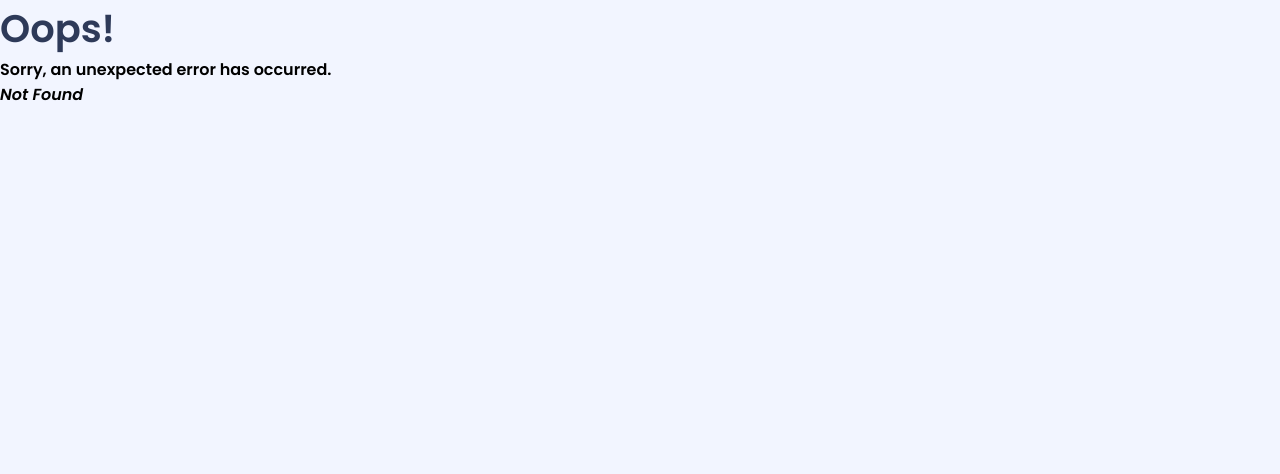
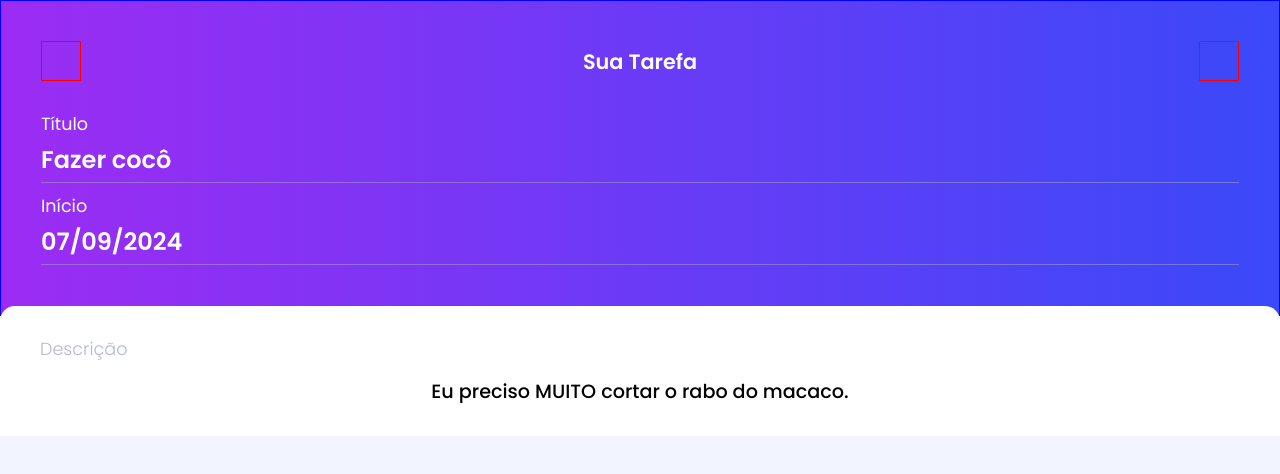
Before and after one commit to while-kaique/estagio_jackexperts, a React (Vite) app in the folder project-jackexpert/: page /projects/1/tasks/1 in a window 1280 px wide. Before the commit this address had no page. Shown: the top 474 px of the page. Built offline with nearby package versions, Linux system fonts and the light colour scheme.

Commit message:
Front-end semi concluído

```diff
--- a/project-jackexpert/src/pages/Home.jsx
+++ b/project-jackexpert/src/pages/Home.jsx
@@ -1,6 +1,6 @@
 
 import { useState, useRef } from 'react';
-import '../components_css/Home.css'
+import '../pages_css/Home.css'
 import CardScroll from '../sub_elements/CardScroll';
 import { CgMathMinus } from "react-icons/cg";
 
--- /dev/null
+++ b/project-jackexpert/src/pages/Task.jsx
@@ -0,0 +1,72 @@
+
+// import { useParams } from "react-router-dom"
+
+import { Link, useNavigate } from 'react-router-dom'
+import '../pages_css/Task.css'
+import { useState } from 'react'
+
+const Task = () => {
+
+  const navigate = useNavigate()
+
+  const init_task = {title: 'Fazer cocô', startTime: '07/09/2024', endTime: '07/09/2024', description: 'Eu preciso MUITO cortar o rabo do macaco.'}
+  const [task, setTask] = useState(init_task)
+  const [confirmScreen, setConfirmScreen] = useState(false)
+  // const { taskId, projectId } = useParams()
+
+  const handleSave = () => {
+    setConfirmScreen(true)
+  }
+  const handleYes = () =>{
+    setConfirmScreen(false)
+    navigate('/')
+  }
+  const handleNo = ()=>{
+    setConfirmScreen(false)
+  }
+
+  return (
+    <div className="task">
+
+      {/* HEADER DO CARD */}
+      {confirmScreen ?
+      <div className="confirmSave">
+        <div className="confirmCard">
+          <h1>Tem certeza que deseja salvar essas informações?</h1>
+          <div className="button">
+            <div id='yes' onClick={()=>{handleYes()}}><p>Sim</p></div>
+            <div id='no'  onClick={()=>{handleNo()}}><p>Não</p></div>
+          </div>
+        </div>
+      </div> : null}
+      <section className="cardHeader">
+        <div className="init">
+          <Link to={'/'}>
+            <div className="back_icon"></div>
+          </Link>
+          <h1 id='init_title'>Sua Tarefa</h1>
+          <div className="save" onClick={()=>{handleSave()}}></div>
+          </div>
+        <section className="title">
+          <h1>Título</h1>
+          <h2>{task.title}</h2>
+        </section>
+        <section className="date">
+          <h1>Início</h1>
+          <h2>{task.startTime}</h2>
+        </section>
+      </section>
+
+      {/* DESCRIÇÃO DO CARD */}
+      <section className="cardDesc">
+        <section className="desc">
+          <h1>Descrição</h1>
+          <p>{task.description}</p>
+        </section>
+      </section>
+
+    </div>
+  )
+}
+
+export default Task
--- a/project-jackexpert/src/pages/Tasks.jsx
+++ /dev/null
@@ -1,9 +0,0 @@
-
-
-const Tasks = () => {
-  return (
-    <h1>Tasks</h1>
-  )
-}
-
-export default Tasks
--- a/project-jackexpert/src/components_css/Home.css
+++ b/project-jackexpert/src/pages_css/Home.css
@@ -2,7 +2,6 @@ section.initInfo {
     margin-left: 10vw;
     margin-bottom: 70px;
 }
-
 .initInfo p{
     padding-top: 4px;
     font-size: 1.1rem;
--- /dev/null
+++ b/project-jackexpert/src/pages_css/Task.css
@@ -0,0 +1,156 @@
+.task .cardHeader{
+
+    width: 100%;
+    border: 1px solid blue;
+    background-image: linear-gradient(to right, #9C2CF3, #3A49F9);
+    padding: 20px 40px;
+    padding-bottom: 50px;
+
+    color: white;
+
+    z-index: 0;
+}
+
+.task .init{
+    display: flex;
+    justify-content: space-between;
+    align-items: center;
+
+    margin: auto;
+    padding: 20px 0px;
+
+}
+.task .init .back_icon{
+    width: 40px;
+    height: 40px;
+    border: 1px solid rgb(255, 0, 0);
+
+    cursor: pointer;
+}
+.task .cardHeader h1{
+    color: white;
+    font-size: 1.3rem;
+}
+.task .cardHeader .save{
+    width: 40px;
+    height: 40px;
+    border: 1px solid rgb(255, 0, 0);
+
+    cursor: pointer;
+}
+
+
+.cardHeader .title, .cardHeader .date{
+    display: flex;
+    flex-wrap: wrap;
+
+    border-bottom: 1px solid rgba(172, 172, 172, 0.486);
+
+    padding: 5px 0px;
+}
+.cardHeader .title h1, .cardHeader .date h1{
+    width: 100%;
+    font-size: 1.1rem;
+    font-weight: 400;
+    padding: 5px 0px;
+}
+
+
+/*SEGUNDA SECTION*/
+.task .cardDesc{
+    background-color: white;
+    margin-top: -10px;
+    border-top-left-radius: 15px;
+    border-top-right-radius: 15px;
+
+    z-index: 1;
+}
+.cardDesc .desc{
+    display: flex;
+    flex-wrap: wrap;
+    justify-content: center;
+
+    padding: 30px 40px;
+    margin: auto;
+}
+
+.task .cardDesc .desc h1{
+    color: #b1b8d3;
+    font-size: 1.1rem;
+    font-weight: 300;
+    width: 100%;
+    margin-bottom: 15px;
+}
+.task .cardDesc .desc p{
+    font-size: 1.2rem;
+    font-weight: 500;
+}
+
+/* TELA DE CONFIRMAÇÃO DE SAVE */
+
+.confirmSave {
+    position: absolute;
+
+    width: 100vw;
+    height: 100vh;
+    background-color: rgba(0, 0, 0, 0.466);
+}
+
+.confirmSave .confirmCard{
+    position: absolute;
+    transform: translate(-50%, -50%);
+    top: 50%;
+    left: 50%;
+
+    width: 300px;
+    height: 250px;
+
+    background-color: #fff;
+
+    border-radius: 30px;
+
+}
+.confirmCard h1{
+    font-size: 1.4rem;
+    text-align: center;
+    padding: 15px;
+    height: 70%;
+}
+.confirmCard div{
+    display: flex;
+    justify-content: center;
+    align-items: center;
+    width: 100%;
+    height: 30%;
+
+    text-align: center;
+
+}
+
+.confirmCard .button{
+    display: flex;
+    justify-content: center;
+    align-items: center;
+    border-top: 1px solid rgb(179, 179, 179);
+}
+.confirmCard .button div#yes{
+    height: 100%;
+    border-left: 1px solid rgb(179, 179, 179);
+
+    cursor: pointer;
+}
+.confirmCard div#yes{
+    background-color: #7cfc26c4;
+    border-bottom-left-radius: 30px;
+}
+
+.confirmCard div#no{
+    background-color: #ffffffc4;
+    border-bottom-right-radius: 30px;
+}
+.confirmCard .button div#no{
+    height: 100%;
+    border-left: 1px solid rgb(179, 179, 179);
+
+    cursor: pointer;
+}
```
Also changed, not shown: project-jackexpert/src/main.jsx (+5 -5 lines).
